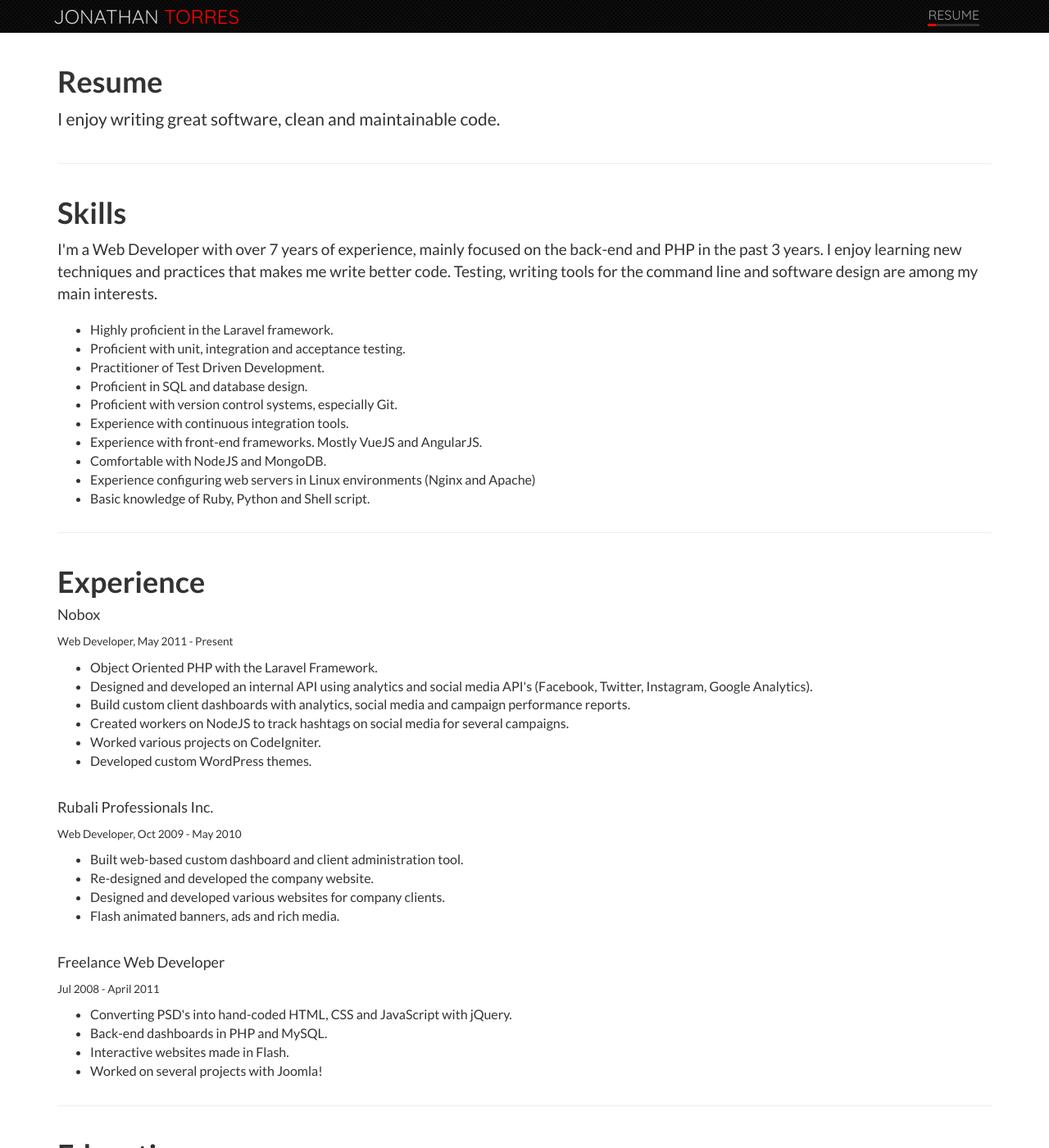
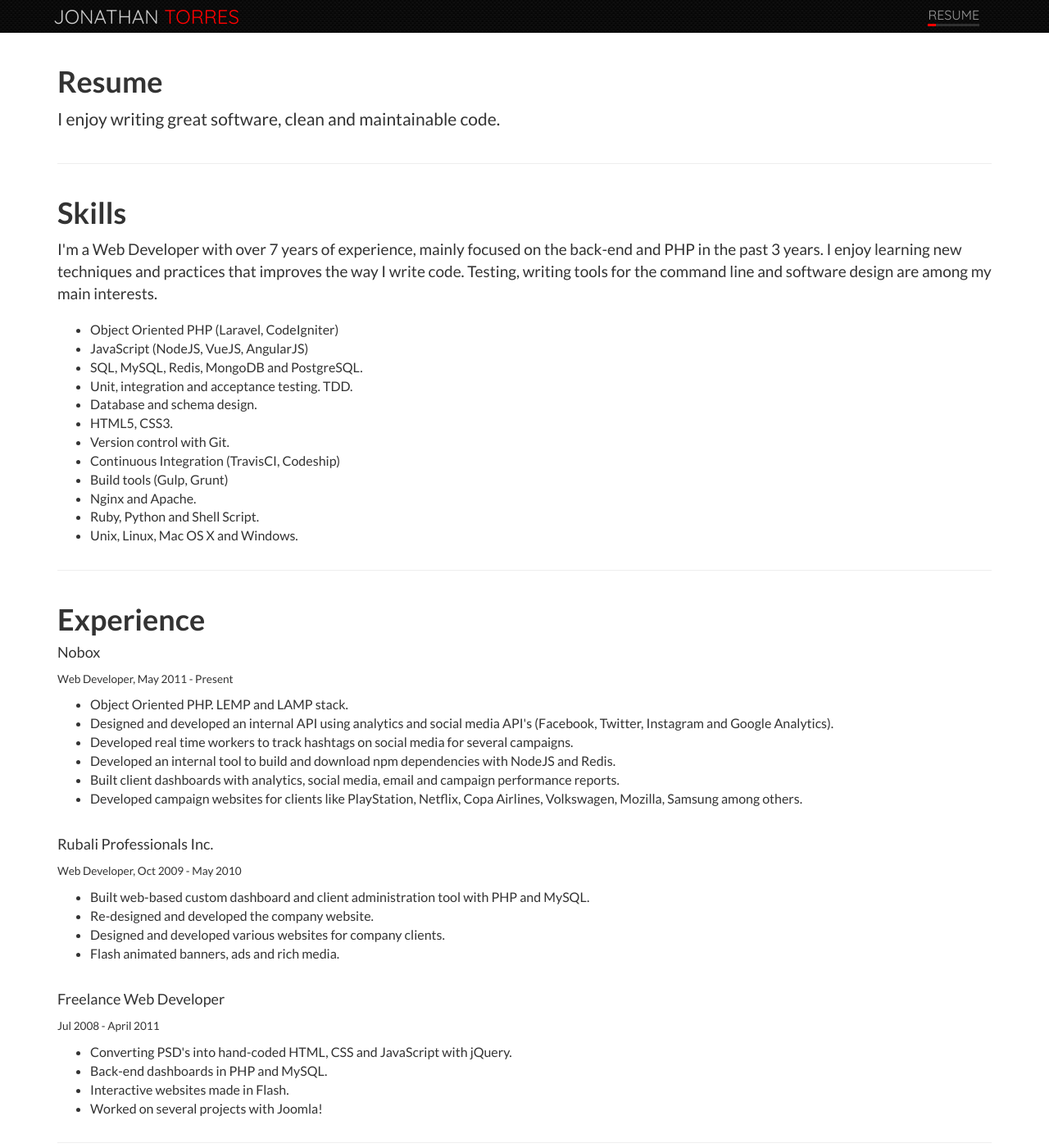
Before and after one commit to jonathantorres/website, a Jekyll site: the page built from resume.html, in a window 1280 px wide and 1400 px high. Shown: the whole window at 82% size. Built offline with Jekyll 4.4.1, drawn with Linux system fonts in a browser that asks for light colours; nearby versions of some CDN libraries.

Commit message:
Updates on resume.

```diff
--- a/resume.html
+++ b/resume.html
@@ -16,18 +16,20 @@ permalink: /resume/
 <div class="row resume">
     <div class="col-md-12">
         <h1>Skills</h1>
-        <p class="skills-lead">I'm a Web Developer with over 7 years of experience, mainly focused on the back-end and PHP in the past 3 years. I enjoy learning new techniques and practices that makes me write better code. Testing, writing tools for the command line and software design are among my main interests.</p>
+        <p class="skills-lead">I'm a Web Developer with over 7 years of experience, mainly focused on the back-end and PHP in the past 3 years. I enjoy learning new techniques and practices that improves the way I write code. Testing, writing tools for the command line and software design are among my main interests.</p>
         <ul>
-            <li>Highly proficient in the Laravel framework.</li>
-            <li>Proficient with unit, integration and acceptance testing.</li>
-            <li>Practitioner of Test Driven Development.</li>
-            <li>Proficient in SQL and database design.</li>
-            <li>Proficient with version control systems, especially Git.</li>
-            <li>Experience with continuous integration tools.</li>
-            <li>Experience with front-end frameworks. Mostly VueJS and AngularJS.</li>
-            <li>Comfortable with NodeJS and MongoDB.</li>
-            <li>Experience configuring web servers in Linux environments (Nginx and Apache)</li>
-            <li>Basic knowledge of Ruby, Python and Shell script.</li>
+            <li>Object Oriented PHP (Laravel, CodeIgniter)</li>
+            <li>JavaScript (NodeJS, VueJS, AngularJS)</li>
+            <li>SQL, MySQL, Redis, MongoDB and PostgreSQL.</li>
+            <li>Unit, integration and acceptance testing. TDD.</li>
+            <li>Database and schema design.</li>
+            <li>HTML5, CSS3.</li>
+            <li>Version control with Git.</li>
+            <li>Continuous Integration (TravisCI, Codeship)</li>
+            <li>Build tools (Gulp, Grunt)</li>
+            <li>Nginx and Apache.</li>
+            <li>Ruby, Python and Shell Script.</li>
+            <li>Unix, Linux, Mac OS X and Windows.</li>
         </ul>
     </div>
 </div>
@@ -40,12 +42,12 @@ permalink: /resume/
         <h4>Nobox</h4>
         <small>Web Developer, May 2011 - Present</small>
         <ul>
-            <li>Object Oriented PHP with the Laravel Framework.</li>
-            <li>Designed and developed an internal API using analytics and social media API's (Facebook, Twitter, Instagram, Google Analytics).</li>
-            <li>Build custom client dashboards with analytics, social media and campaign performance reports.</li>
-            <li>Created workers on NodeJS to track hashtags on social media for several campaigns.</li>
-            <li>Worked various projects on CodeIgniter.</li>
-            <li>Developed custom WordPress themes.</li>
+            <li>Object Oriented PHP. LEMP and LAMP stack.</li>
+            <li>Designed and developed an internal API using analytics and social media API's (Facebook, Twitter, Instagram and Google Analytics).</li>
+            <li>Developed real time workers to track hashtags on social media for several campaigns.</li>
+            <li>Developed an internal tool to build and download npm dependencies with NodeJS and Redis.</li>
+            <li>Built client dashboards with analytics, social media, email and campaign performance reports.</li>
+            <li>Developed campaign websites for clients like PlayStation, Netflix, Copa Airlines, Volkswagen, Mozilla, Samsung among others.</li>
         </ul>
     </div>
 </div>
@@ -55,7 +57,7 @@ permalink: /resume/
         <h4>Rubali Professionals Inc.</h4>
         <small>Web Developer, Oct 2009 - May 2010</small>
         <ul>
-            <li>Built web-based custom dashboard and client administration tool.</li>
+            <li>Built web-based custom dashboard and client administration tool with PHP and MySQL.</li>
             <li>Re-designed and developed the company website.</li>
             <li>Designed and developed various websites for company clients.</li>
             <li>Flash animated banners, ads and rich media.</li>
```
